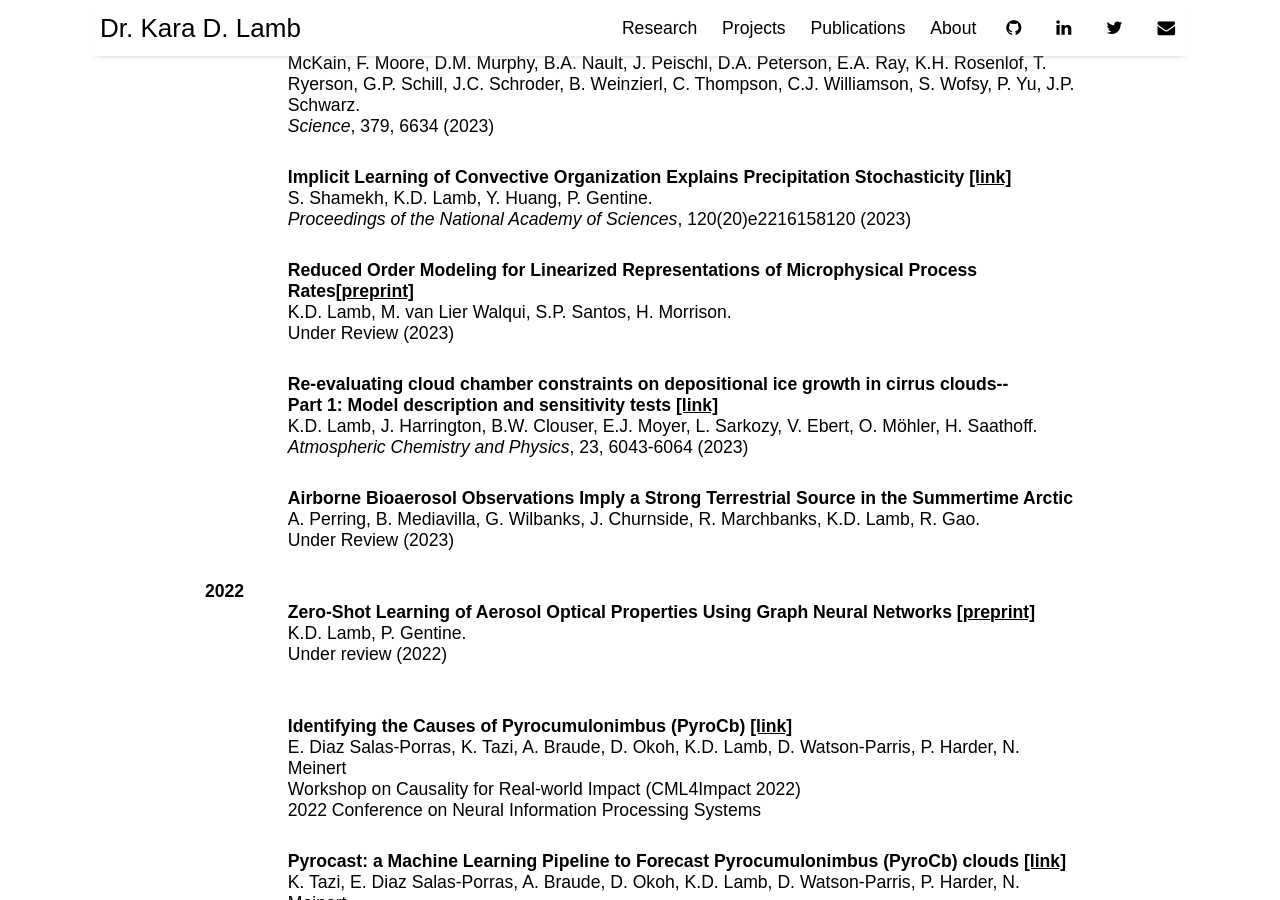
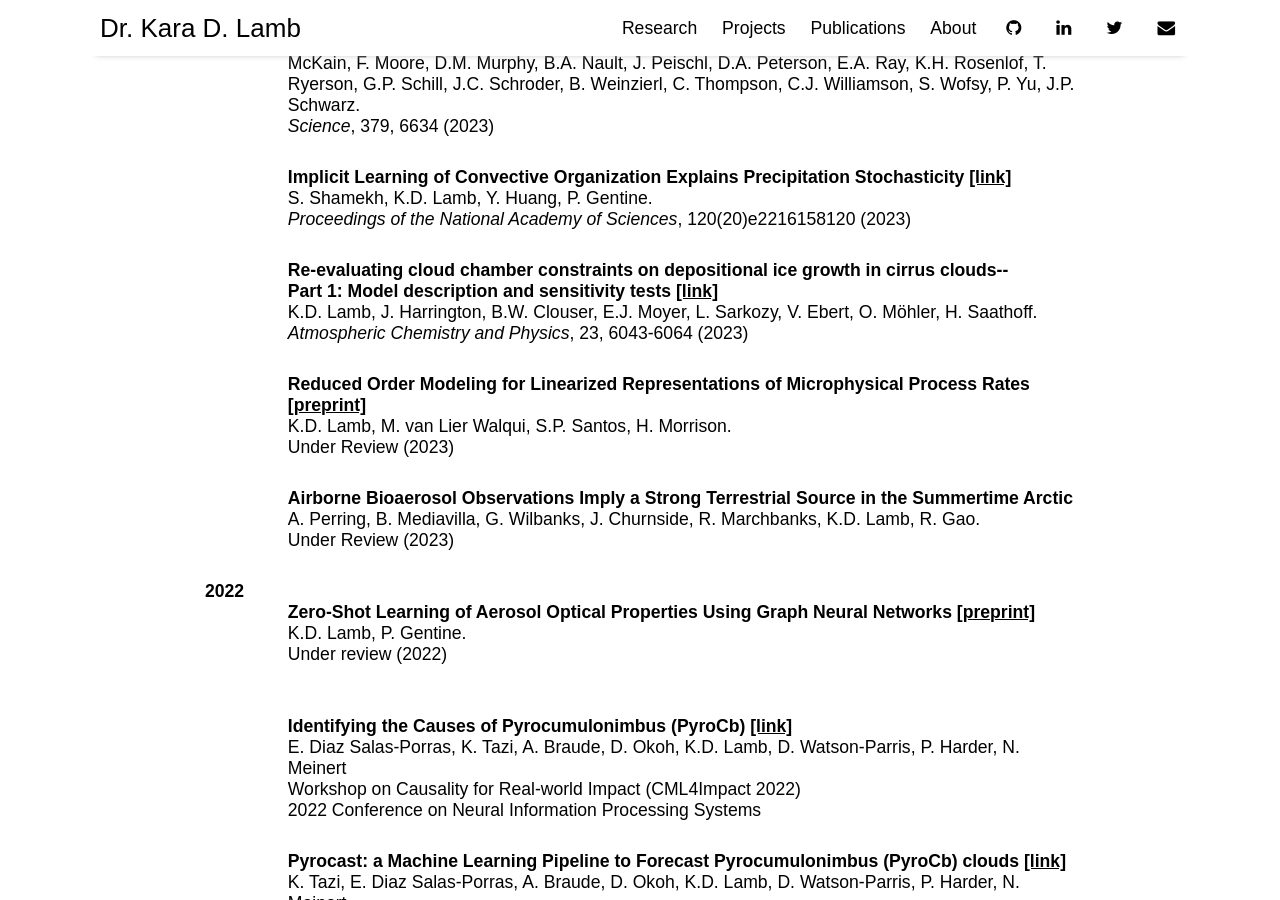
Before and after one commit to kdlamb/kdlamb.github.io, a Jekyll site: the page built from pages/publications.md, in a window 1280 px wide and 900 px high, scrolled down 411 px. Built offline with Jekyll 4.4.1, drawn with Linux system fonts in a browser that asks for light colours; nearby versions of some CDN libraries.

Commit message:
Updated publications

```diff
--- a/pages/publications.md
+++ b/pages/publications.md
@@ -29,15 +29,15 @@ S. Shamekh, K.D. Lamb, Y. Huang, P. Gentine.<BR>
  </tr>
       <tr>
  <td></td>
-     <td><strong>Reduced Order Modeling for Linearized Representations of Microphysical Process Rates<a href="https://www.authorea.com/users/553026/articles/653967-reduced-order-modeling-for-linearized-representations-of-microphysical-process-rates">[preprint]</a></strong><BR>
-K.D. Lamb, M. van Lier Walqui, S.P. Santos, H. Morrison.<BR>
-Under Review (2023)<BR></td>
- </tr>
-     <tr>
- <td></td>
      <td><strong>Re-evaluating cloud chamber constraints on depositional ice growth in cirrus clouds--<BR>Part 1: Model description and sensitivity tests <a href="https://acp.copernicus.org/articles/23/6043/2023/">[link]</a></strong><BR>
 K.D. Lamb,  J. Harrington, B.W. Clouser, E.J. Moyer, L. Sarkozy, V. Ebert, O. Möhler, H. Saathoff.<BR>
 <em>Atmospheric Chemistry and Physics</em>, 23, 6043-6064 (2023)<BR></td>
+ </tr>
+      <tr>
+ <td></td>
+     <td><strong>Reduced Order Modeling for Linearized Representations of Microphysical Process Rates <a href="https://www.authorea.com/users/553026/articles/653967-reduced-order-modeling-for-linearized-representations-of-microphysical-process-rates">[preprint]</a></strong><BR>
+K.D. Lamb, M. van Lier Walqui, S.P. Santos, H. Morrison.<BR>
+Under Review (2023)<BR></td>
  </tr>
     <tr>
     <td></td>
```
